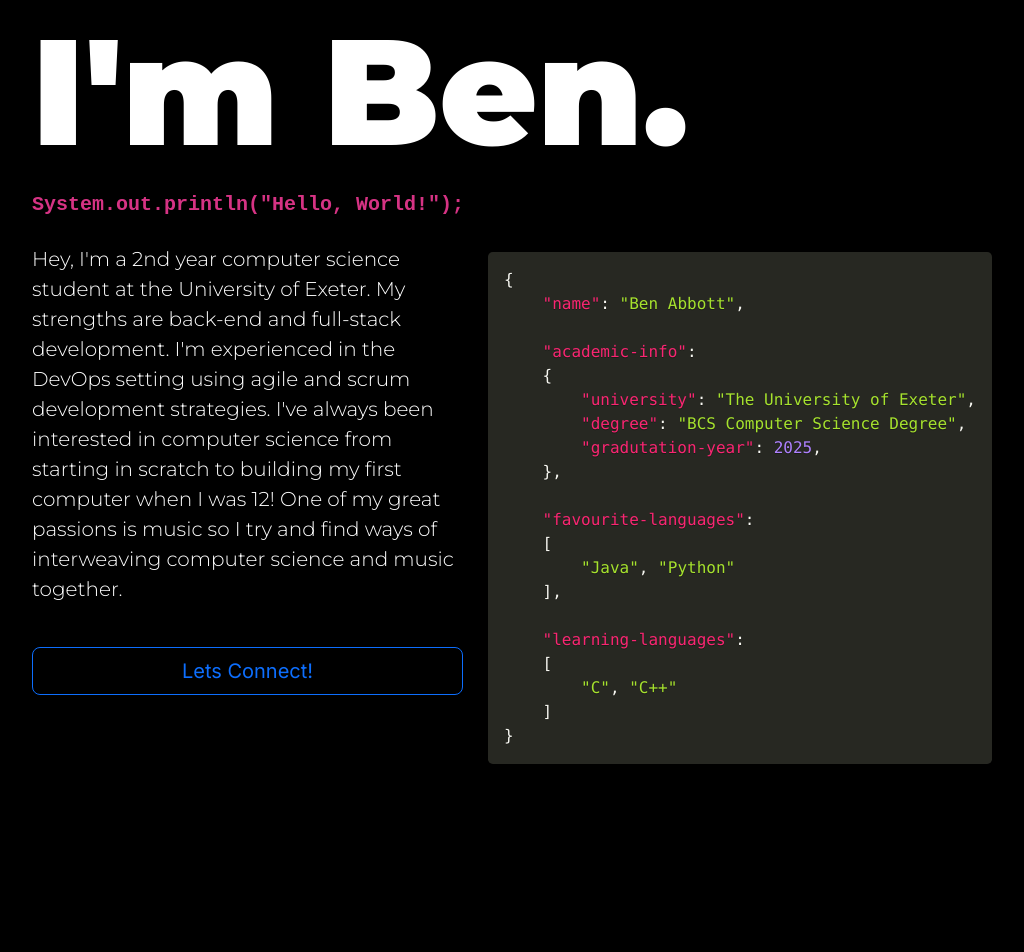
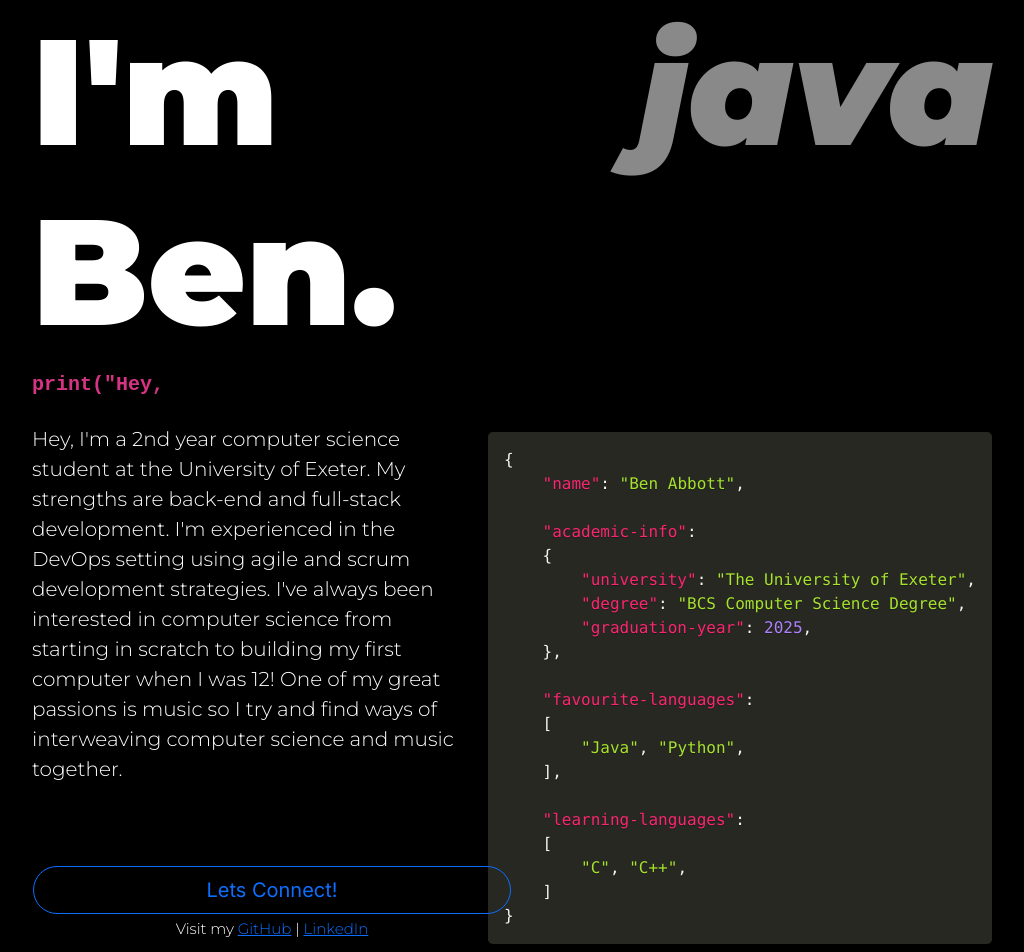
Before and after one commit to be-nny/portfolio, a Next.js app in the folder my-portfolio-site/: page / in a window 1280 px wide. Shown: the part 258-1210 px from the top of the page, without its empty margins (128-1152 px from the left). Before the commit the page ends 1030 px from the top, so only its background shows below. Built offline with nearby package versions, Linux system fonts and the light colour scheme.

Commit message:
animated title text

```diff
--- a/my-portfolio-site/app/components/LandingPage.module.css
+++ b/my-portfolio-site/app/components/LandingPage.module.css
@@ -1,8 +1,24 @@
 @import url('https://fonts.googleapis.com/css2?family=Montserrat:ital,wght@0,100..900;1,100..900&display=swap');
 
 .button{
-    display: inline-block;
-    margin-top: 10%;
+    position: absolute;
+    bottom: 2%;
+    width: 50%;
+    padding: 1px;
+}
+
+.contactText{
+    position: relative;
+    justify-content: center;
+    text-align: center;
+    flex-direction: column;
+    color: #ffffff;
+    text-decoration: none;
+    font-family: Montserrat, sans-serif;
+    font-size: 15px;
+    font-style: normal;
+    font-variant: normal;
+    font-weight: 350;
 }
 
 .subText{
@@ -57,7 +73,6 @@
     .aboutLayout {
         grid-template-columns: 1fr;
         grid-gap: 20px;
-
     }
     .gridLeft {
         width: 65%;
@@ -68,12 +83,17 @@
         padding: 0;
     }
     .titleText{
-        font-size: 70px;
+        font-size: 50px;
     }
     .subText {
         font-size: 15px;
-        text-align: center;
     }
+    .button{
+        position: relative;
+        width: 100%;
+        padding-top: 20px;
+    }
+
 }
 
 .index-module_type__E-SaG {
--- a/my-portfolio-site/app/components/LandingPage.tsx
+++ b/my-portfolio-site/app/components/LandingPage.tsx
@@ -1,12 +1,15 @@
 'use client';
 
-import styles from './LandingPage.module.css';
-import emailjs from '@emailjs/browser';
+import { motion } from "framer-motion";
+import styles_landing from './LandingPage.module.css';
+import styles_hello_world from './helloWorld.module.css';
 import React, {useEffect, useState} from "react";
-import {HelloWorld} from "@/app/components/helloWorld";
 import Button from 'react-bootstrap/Button'
+import { TypeAnimation } from 'react-type-animation';
 
 export const LandingPage = () => {
+    const [typingStatusLanguage, setTypingStatusLanguage] = useState('.c');
+
     const aboutMeJson = `{
     "name": "Ben Abbott",
 
@@ -14,17 +17,17 @@
     {
         "university": "The University of Exeter",
         "degree": "BCS Computer Science Degree",
-        "gradutation-year": 2025,
+        "graduation-year": 2025,
     },
 
     "favourite-languages":
     [
-        "Java", "Python"
+        "Java", "Python",
     ],
 
     "learning-languages":
     [
-        "C", "C++"
+        "C", "C++",
     ]
 }`;
 
@@ -33,24 +36,81 @@
     }, []);
     return(
         <>
-            <h1 className={styles.titleText}>Hey, <br/>I'm Ben.</h1>
-            <HelloWorld/>
-            <div className={styles.aboutLayout}>
-                <div className={styles.gridLeft}>
-                    <div className={`${styles.subText}`}>
+            <h1 className={styles_landing.titleText}>
+                Hey, <br/>I'm Ben.
+                <motion.span
+                    key={typingStatusLanguage}
+                    initial={{ opacity: 0 }}
+                    animate={{ opacity: 1 }}
+                    exit={{ opacity: 0 }}
+                    transition={{
+                        duration: 1,
+                    }}>
+                    <em><br/>{typingStatusLanguage}</em>
+                </motion.span>
+            </h1>
+            <div className={styles_hello_world.container}>
+                <div>
+                    <code className={styles_hello_world.text} >
+                        <TypeAnimation
+                            sequence={[
+                                () => {
+                                    setTypingStatusLanguage('c');
+                                },
+                                'printf("%s\\n", "Hey, I\'m ben");',
+                                800,
+                                () => {
+                                    setTypingStatusLanguage('py');
+                                },
+                                'print("Hey, I\'m ben")',
+                                800,
+                                () => {
+                                    setTypingStatusLanguage('java');
+                                },
+                                'System.out.println("Hey, I\'m ben");',
+                                800,
+                                () => {
+                                    setTypingStatusLanguage('js');
+                                },
+                                'console.log("Hey, I\'m ben");',
+                                800,
+                                () => {
+                                    setTypingStatusLanguage('c');
+                                },
+                                'std::cout << "Hey, I\'m ben" << std::endl;',
+                                800,
+                                () => {
+                                    setTypingStatusLanguage('sh');
+                                },
+                                '$ echo "Hey, I\'m ben"',
+                                800,
+                            ]}
+                            wrapper="span"
+                            speed={50}
+                            repeat={Infinity}
+                        />
+                    </code>
+                </div>
+                <br/>
+            </div>
+            <div className={styles_landing.aboutLayout}>
+                <div className={styles_landing.gridLeft}>
+                    <div className={`${styles_landing.subText}`}>
                         Hey, I'm a 2nd year computer science student at the University of Exeter.
-                        My strengths are back-end and full-stack development. I'm experienced
-                        in the DevOps setting using agile and scrum development strategies.
-                        I've always been interested in computer science from starting in scratch
-                        to building my first computer when I was 12! One of my great passions is music so
-                        I try and find ways of interweaving computer science and music together.
+                        My strengths are back-end and full-stack development.
+                        I'm experienced in the DevOps setting using agile and scrum development strategies.
+                        I've always been interested in computer science from starting in scratch to building my first computer when I was 12!
+                        One of my great passions is music so I try and find ways of interweaving computer science and music together.
                     </div>
-                    <div className={`d-grid gap-1 ${styles.button}`}>
-                        <Button variant="outline-primary" size="lg">Lets Connect!</Button>{' '}
+                    <div className={`d-grid gap-1 ${styles_landing.button}`}>
+                        <Button variant="outline-primary rounded-pill" size="lg" href={'mailto:ben.abbott1717@gmail.com'}>Lets Connect!</Button>{' '}
+                        <div className={`${styles_landing.contactText}`}>
+                            Visit my <a href={"https://github.com/be-nny"}>GitHub</a> | <a href={"https://www.linkedin.com/in/ben-abbott-789034262/"}>LinkedIn</a>
+                        </div>
                     </div>
                 </div>
 
-                <div className={styles.gridRight}>
+                <div className={styles_landing.gridRight}>
                     <pre>
                         <code className="language-javascript">
                             {aboutMeJson}
--- a/my-portfolio-site/app/components/Skills.tsx
+++ b/my-portfolio-site/app/components/Skills.tsx
@@ -112,12 +112,12 @@
                     </div>
                 </motion.div>
 
-                <motion.div className={`card ${styles.card}`} style={{height: "230px"}} initial={{ opacity: 0, scale: 0 }} animate={{ opacity: 1, scale: 1 }}
+                <motion.div className={`card ${styles.card}`} style={{height: "230px"}} initial={{ opacity: 0, scale: 0 }} animate={{ opacity: 1, scale: 1 }} data-bs-theme="dark"
                             transition={{
                                 duration: 0.3,
                                 delay: 0,
                                 ease: [0, 0.71, 0.2, 1.01]
-                            }} data-bs-theme="dark">
+                            }}>
                     <div className="card-body">
                         <h5 className="card-title"><code>C/C++</code></h5>
                         <h6 className="card-subtitle mb-2 text-muted">1 Year of Experience</h6>
--- a/my-portfolio-site/app/components/helloWorld.tsx
+++ /dev/null
@@ -1,49 +0,0 @@
-import {useState} from "react";
-import { TypeAnimation } from 'react-type-animation';
-import styles from './helloWorld.module.css';
-
-export const HelloWorld = () => {
-    const [typingStatusLanguage, setTypingStatusLanguage] = useState('.py');
-    return (
-        <div className={styles.container}>
-            <div>
-                <code className={styles.text} >
-                    <TypeAnimation
-                        sequence={[
-                            () => {
-                                setTypingStatusLanguage('.py');
-                            },
-                            'print("Hello, World!")',
-                            1000,
-                            () => {
-                                setTypingStatusLanguage('.java');
-                            },
-                            'System.out.println("Hello, World!");',
-                            1000,
-                            () => {
-                                setTypingStatusLanguage('.js');
-                            },
-                            'console.log("Hello, World!");',
-                            1000,
-                            () => {
-                                setTypingStatusLanguage('.c');
-                            },
-                            'std::cout << "Hello, World!" << std::endl;',
-                            1000,
-                            () => {
-                                setTypingStatusLanguage('.sh');
-                            },
-                            '$ echo "Hello, World!"',
-                            1000
-                        ]}
-                        wrapper="span"
-                        speed={50}
-                        repeat={Infinity}
-                    />
-                </code>
-            </div>
-            <br/>
-            {/*<div className={styles.headerFileName}>hello-world{typingStatusLanguage}</div>*/}
-        </div>
-    );
-}
```
